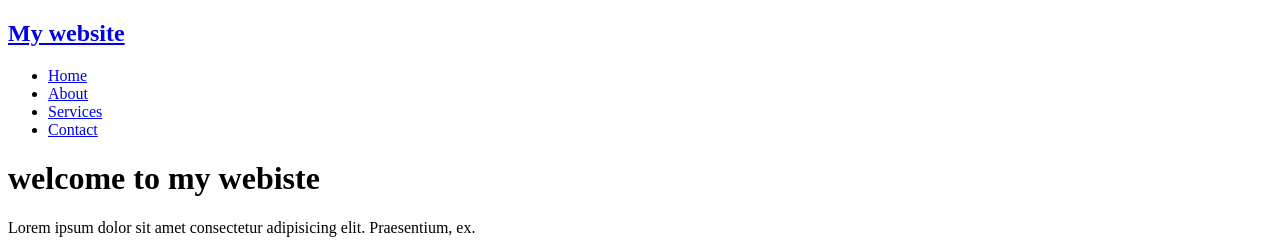
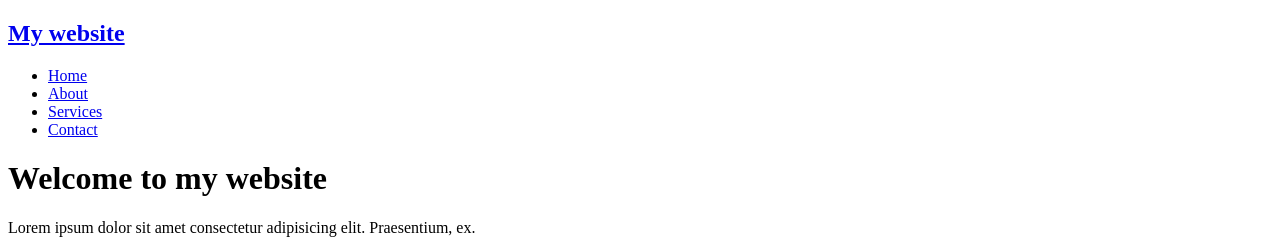
Before and after one commit to ndrsov/Sticky-NavBar, a plain HTML site: page index.html in a window 1280 px wide. Shown: the top 250 px of the page. Drawn offline with Linux system fonts and the light colour scheme.

Commit message:
Fix typo

```diff
--- a/index.html
+++ b/index.html
@@ -21,7 +21,7 @@
     </nav>
     <div class="hero">
       <div class="container">
-        <h1>welcome to my webiste</h1>
+        <h1>Welcome to my website</h1>
         <p>
           Lorem ipsum dolor sit amet consectetur adipisicing elit. Praesentium,
           ex.
```
